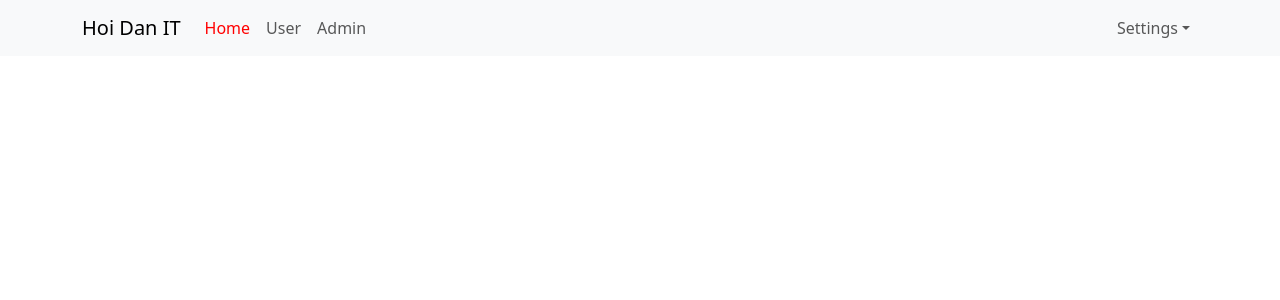
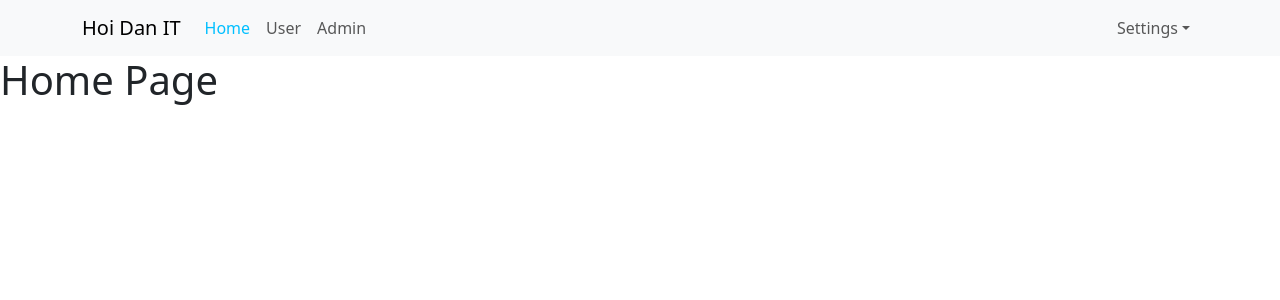
Before and after one commit to NguyenHoangDuy15/ReactJSLearn, a React (Create React App) app: page / in a window 1280 px wide. Shown: the top 300 px of the page. Built offline with nearby package versions, Linux system fonts and the light colour scheme.

Commit message:
video 51

```diff
--- a/src/App.scss
+++ b/src/App.scss
@@ -14,7 +14,7 @@ body {
     .navbar-nav{
       .nav-link{
         &.active{
-          color: red;
+          color: #00bfff;
         }
       }
     }
--- a/src/components/Header/Header.js
+++ b/src/components/Header/Header.js
@@ -7,21 +7,28 @@ const Header = () => {
   return (
     <Navbar expand="lg" className="bg-body-tertiary">
       <Container>
-        <Navbar.Brand href="#home">Hoi Dan IT</Navbar.Brand>
+        {/* <Navbar.Brand href="#home">Hoi Dan IT</Navbar.Brand> */}
+        <NavLink to="/" className="navbar-brand">
+          Hoi Dan IT
+        </NavLink>
         <Navbar.Toggle aria-controls="basic-navbar-nav" />
         <Navbar.Collapse id="basic-navbar-nav">
           <Nav className="me-auto">
-            <NavLink to="/" className="nav-link">Home</NavLink>
-            <NavLink to="/users" className="nav-link">User</NavLink>
-            <NavLink to="/admins" className="nav-link">Admin</NavLink>
+            <NavLink to="/" className="nav-link">
+              Home
+            </NavLink>
+            <NavLink to="/users" className="nav-link">
+              User
+            </NavLink>
+            <NavLink to="/admins" className="nav-link">
+              Admin
+            </NavLink>
           </Nav>
           <Nav>
             <NavDropdown title="Settings" id="basic-nav-dropdown">
-              <NavDropdown.Item href="#action/3.1">Login</NavDropdown.Item>
-              <NavDropdown.Item href="#action/3.2">
-                Logout
-              </NavDropdown.Item>
-              <NavDropdown.Item href="#action/3.3">Profile</NavDropdown.Item>
+              <NavDropdown.Item>Login</NavDropdown.Item>
+              <NavDropdown.Item>Logout</NavDropdown.Item>
+              <NavDropdown.Item>Profile</NavDropdown.Item>
               <NavDropdown.Divider />
             </NavDropdown>
           </Nav>
--- /dev/null
+++ b/src/components/Home/HomePage.js
@@ -0,0 +1,8 @@
+const HomePage = () => {
+  return (
+    <div className="homepage-container">
+      <h1>Home Page</h1>
+    </div>
+  );
+}
+export default HomePage;
--- a/src/index.js
+++ b/src/index.js
@@ -8,6 +8,7 @@ import "bootstrap/dist/css/bootstrap.min.css";
 import { BrowserRouter, Routes, Route } from "react-router-dom";
 import User from "./components/User/User";
 import Admin from "./components/Admin/Admin";
+import HomePage from "./components/Home/HomePage";
 
 const root = ReactDOM.createRoot(document.getElementById("root"));
 root.render(
@@ -16,6 +17,7 @@ root.render(
     <BrowserRouter>
       <Routes>
         <Route path="/" element={<App />}>
+        <Route index element={<HomePage/>} />
           <Route path="users" element={<User />} />
           <Route path="admins" element={<Admin />} />
         </Route>
```
